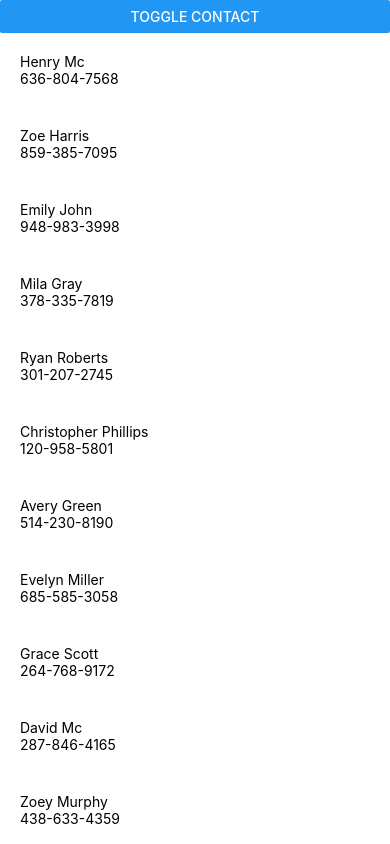
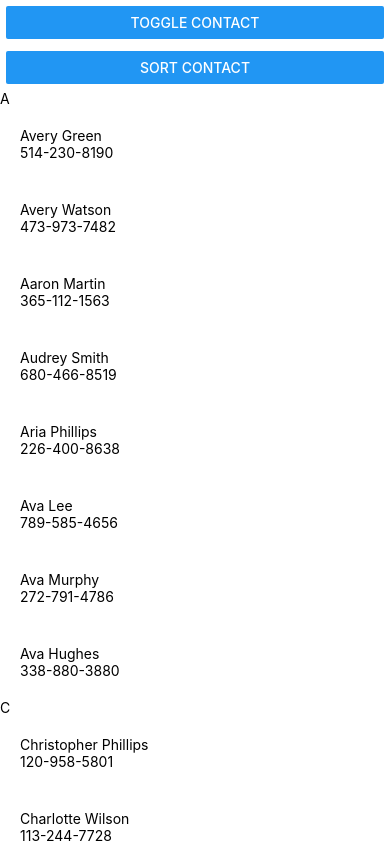
Before and after one commit to Muhammad-Mustafa/ContactApp-ReactNative, a React Native app: screen / in a window 390 px wide. Built offline with nearby package versions, Linux system fonts and the light colour scheme.

Commit message:
Contact List Using SectionList

```diff
--- a/App.js
+++ b/App.js
@@ -7,12 +7,12 @@
  */
 
 import React from 'react';
-import contact from './contact'
+import contact, {compareNames} from './contact'
 import Row from './Row'
 import {
   SafeAreaView,
   StyleSheet,
-  FlatList,
+  SectionList,
   ScrollView,
   View,
   Text,
@@ -20,44 +20,50 @@ import {
   Button,
 } from 'react-native';
 
+import ContactList from './ContactList'
+
 
 class App extends React.Component{
 
   state = {
     toggle: true,
+    contacts: contact,
   }
 
   toggleButton = ()  => (
-    // console.log(this.state.toggle);
     this.setState({
       toggle: !this.state.toggle,
     })
   )
-  // renderItem = obj => <Row {...obj.item}  />
+
+  sort = () => (
+    this.setState(prevState => ({contacts: [...prevState.contacts].sort(compareNames)}))
+  )
+
   render(){
-    console.log(this.state.toggle)
+
     return (
       <>
       <View style={styles.container}>
-        <Button style={styles.button} title="Toggle Contact" onPress={this.toggleButton} />
-          { this.state.toggle &&
+        <View style={styles.buttons}>
+          <Button title="Toggle Contact" onPress={this.toggleButton} />
+        </View>
+        <View style={styles.buttons}>
+          <Button title="Sort Contact" onPress={this.sort} />
+        </View>
+          { this.state.toggle ?
           (
             //Implementation of the FlatList
-            <FlatList
-              renderItem = {obj => <Row {...obj.item}  /> }
-              data={contact}
-              keyExtractor={contact.key}
+            <ContactList
+              // renderItems={this.renderItems}
+              // renderSectionHeader={this.renderSectionHeader}
+              contacts={this.state.contacts}
             />
-
-
-
-            //Implementation of the scrollView
-            // <ScrollView>
-            //   {contact.map(contact => (
-            //     <Row key={contact.key} {...contact} />
-            //   ))}
-            // </ScrollView>
-          )
+            ) : (
+              <View style={styles.text}>
+                <Text> No Contacts to Show Right Now </Text>
+              </View>
+            )
           }
       </View>
       </>
@@ -70,8 +76,13 @@ const styles = StyleSheet.create({
     flex: 1,
     backgroundColor: '#fff',
   },
-  button:{
-    width: 2,
+  buttons:{
+    padding: 6,
+  },
+  text:{
+    flex: 1,
+    alignItems: 'center',
+    justifyContent: 'center',
   },
 });
 export default App;
--- /dev/null
+++ b/ContactList.js
@@ -0,0 +1,49 @@
+import React from 'react'
+import{
+    View,
+    SectionList,
+    Text,
+} from 'react-native'
+import PropTypes from 'prop-types'
+
+import Row from './Row'
+import contact from './contact'
+
+
+// renderItems = obj => <Row name={obj.item.name} phone={obj.item.phone}  />
+// renderItems = obj => <Row {...obj.item}  />
+
+  const renderItems = ({item}) => <Row {...item}  />
+  const renderSectionHeader = ({section}) => <Text>{section.title}</Text>
+
+
+  const ContactList = props => {
+    const contactsByLetter = props.contacts.reduce((obj, contact) => {
+      const firstLetter = contact.name[0].toUpperCase()
+      return {
+        ...obj,
+        [firstLetter]: [...(obj[firstLetter] || []), contact],
+      }
+    }, {})
+
+    const sections = Object.keys(contactsByLetter).sort().map(letter => ({
+      data: contactsByLetter[letter],
+      title: letter,
+    }))
+    return(
+        <SectionList
+            renderItem = {renderItems}
+            renderSectionHeader={renderSectionHeader}
+            sections = {sections}
+            keyExtractor={contact => contact.key}
+        />
+    )
+}
+
+ContactList.prototype = {
+    // renderItem: PropTypes.func,
+    // renderSectionHeader: PropTypes.func,
+    contacts: PropTypes.array,
+}
+
+export default ContactList;
--- a/contact.js
+++ b/contact.js
@@ -1,4 +1,4 @@
-const NUM_CONTACTS = 1000
+const NUM_CONTACTS = 100
 
 const firstNames = ['Emma','Noah','Olivia','Liam','Ava','William','Sophia','Mason','Isabella','James','Mia','Benjamin','Charlotte','Jacob','Abigail','Michael','Emily','Elijah','Harper','Ethan','Amelia','Alexander','Evelyn','Oliver','Elizabeth','Daniel','Sofia','Lucas','Madison','Matthew','Avery','Aiden','Ella','Jackson','Scarlett','Logan','Grace','David','Chloe','Joseph','Victoria','Samuel','Riley','Henry','Aria','Owen','Lily','Sebastian','Aubrey','Gabriel','Zoey','Carter','Penelope','Jayden','Lillian','John','Addison','Luke','Layla','Anthony','Natalie','Isaac','Camila','Dylan','Hannah','Wyatt','Brooklyn','Andrew','Zoe','Joshua','Nora','Christopher','Leah','Grayson','Savannah','Jack','Audrey','Julian','Claire','Ryan','Eleanor','Jaxon','Skylar','Levi','Ellie','Nathan','Samantha','Caleb','Stella','Hunter','Paisley','Christian','Violet','Isaiah','Mila','Thomas','Allison','Aaron','Alexa','Lincoln']
 
```
